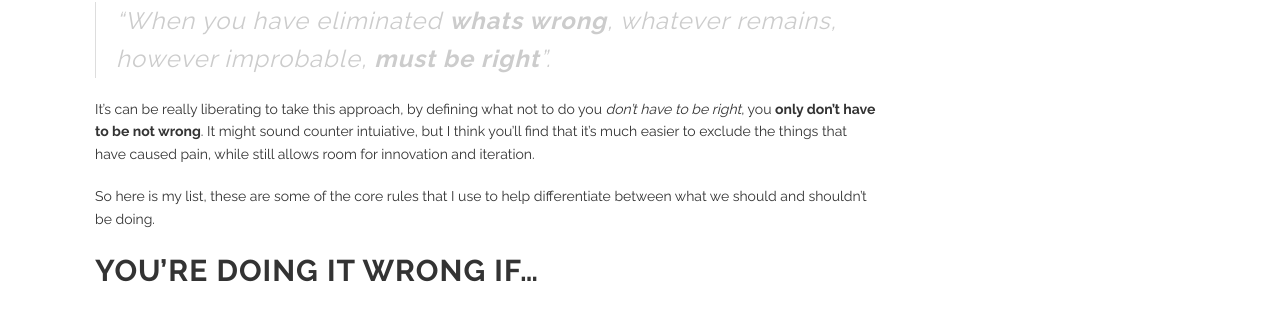
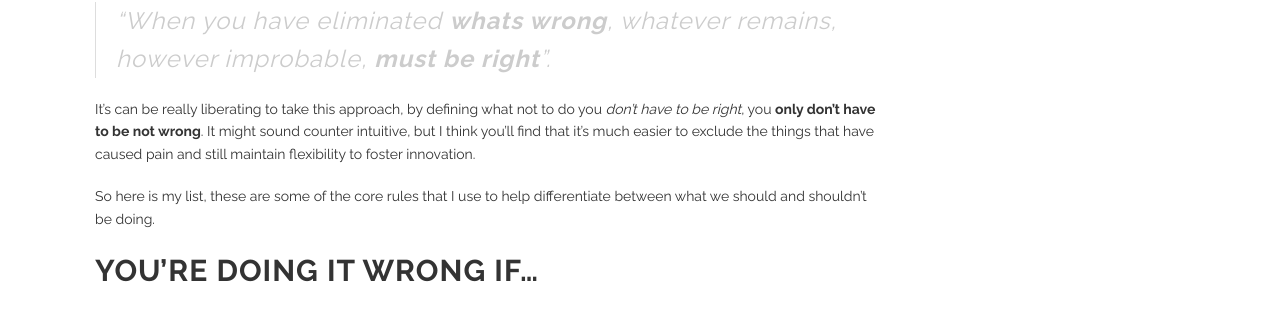
Before and after one commit to nonspecialist/cevoaustralia.github.io, a Jekyll site: the page built from _posts/2017-01-18-youre-doing-it-wrong-if.markdown, in a window 1280 px wide. Shown: the part 740-1050 px from the top of the page. Built offline with Jekyll 4.4.1, drawn with Linux system fonts in a browser that asks for light colours.

Commit message:
Fixed paragraph language.

```diff
--- a/_posts/2017-01-18-youre-doing-it-wrong-if.markdown
+++ b/_posts/2017-01-18-youre-doing-it-wrong-if.markdown
@@ -34,8 +34,7 @@ But in this case it's more like
 
 > "When you have eliminated **whats wrong**, whatever remains, however improbable, **must be right**".
 
-
-It's can be really liberating to take this approach, by defining what not to do you _don't have to be right_, you __only don't have to be not wrong__.  It might sound counter intuiative, but I think you'll find that it's much easier to exclude the things that have caused pain, while still allows room for innovation and iteration.
+It's can be really liberating to take this approach, by defining what not to do you _don't have to be right_, you __only don't have to be not wrong__.  It might sound counter intuitive, but I think you'll find that it's much easier to exclude the things that have caused pain and still maintain flexibility to foster innovation.
 
 So here is my list, these are some of the core rules that I use to help differentiate between what we should and shouldn't be doing.
 
```
